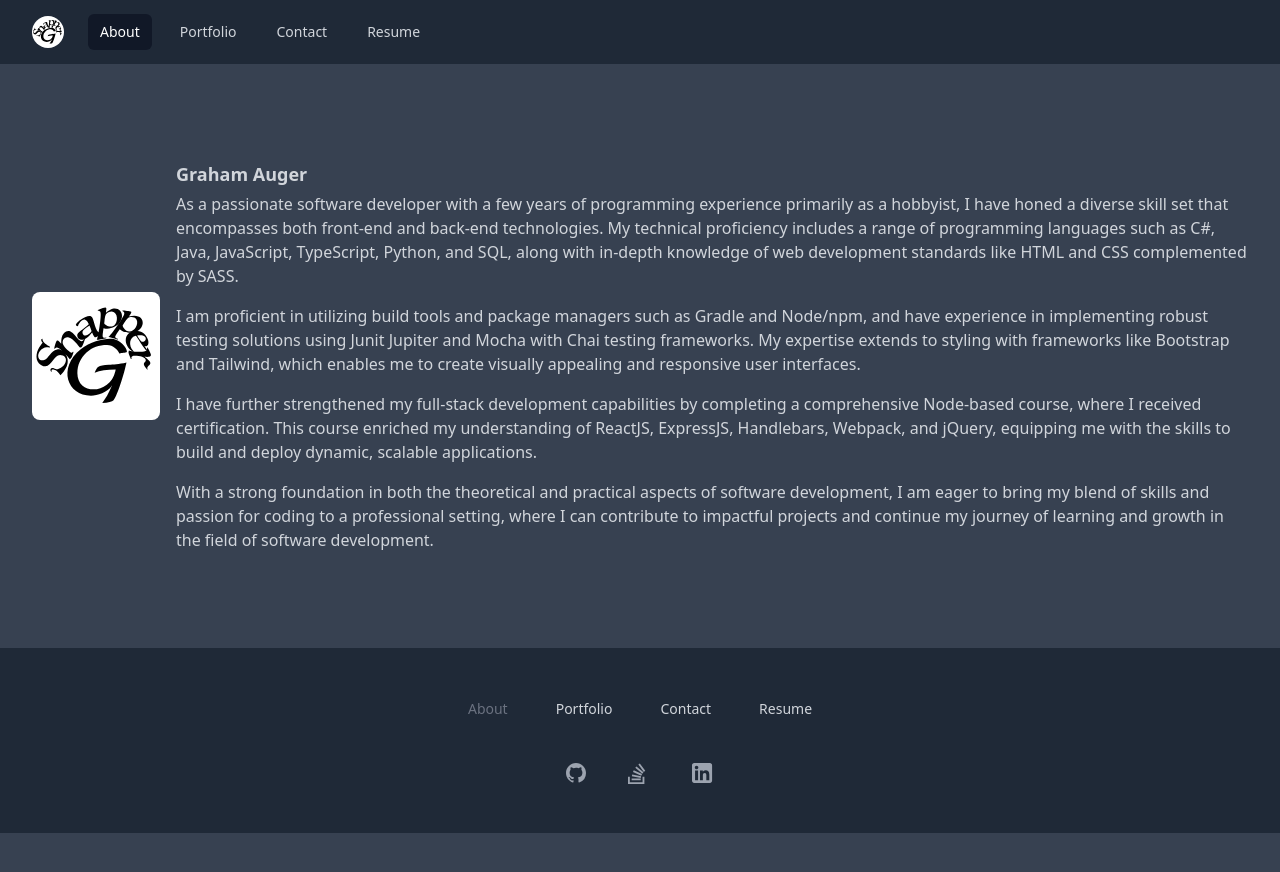
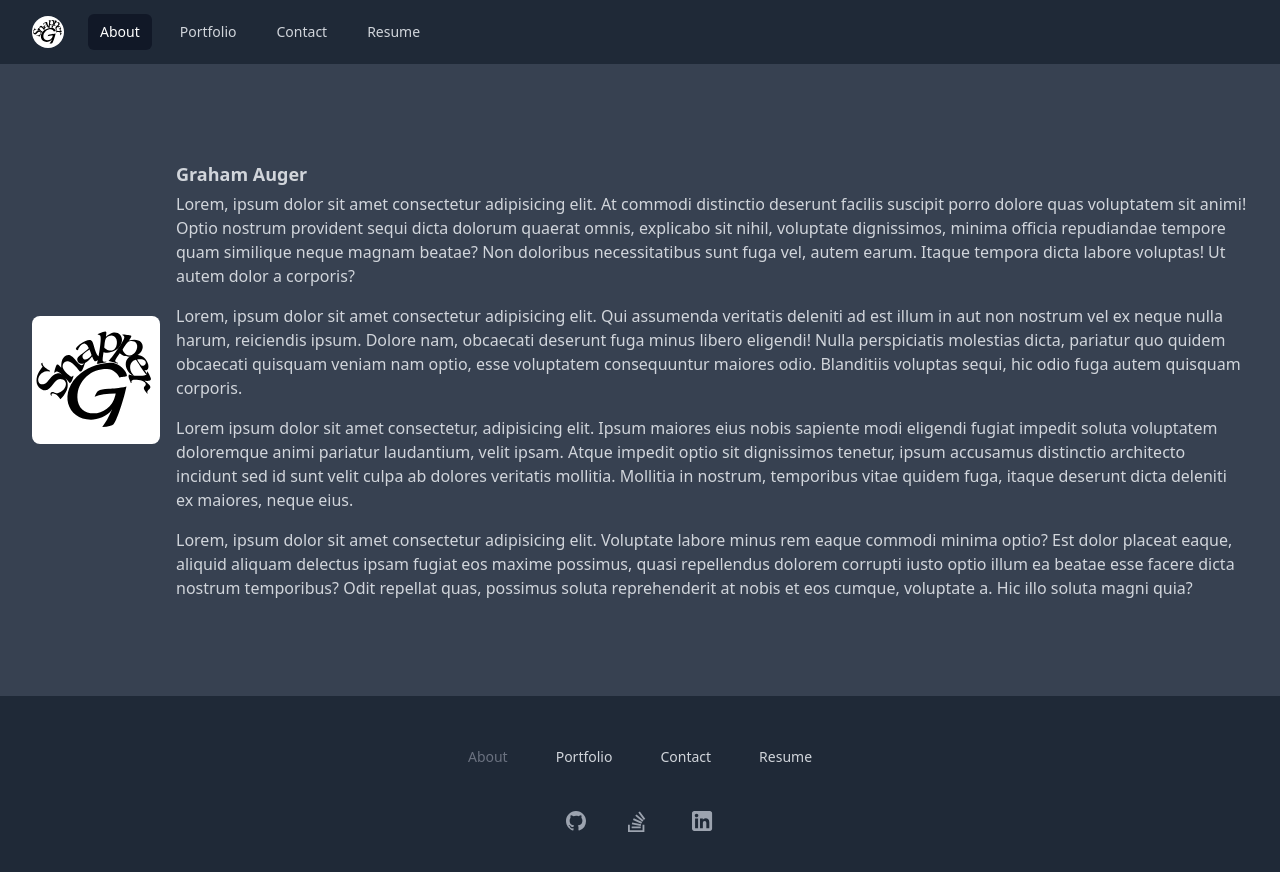
Before and after one commit to SnapperGee/portfolio-client, a React (Vite) app: page / in a window 1280 px wide. Shown: the top 872 px of the page. Before the commit the page ends 833 px from the top, so only its background shows below. Built offline with nearby package versions, Linux system fonts and the light colour scheme.

Commit message:
Replace About page paragraphs with filler text.

```diff
--- a/src/page/about.tsx
+++ b/src/page/about.tsx
@@ -7,24 +7,25 @@ const Paragraphs = () =>
 (
     <>
         <p>
-            I am proficient in utilizing build tools and package managers such as Gradle and Node/npm, and have
-            experience in implementing robust testing solutions using Junit Jupiter and Mocha with Chai testing
-            frameworks. My expertise extends to styling with frameworks like Bootstrap and Tailwind, which enables
-            me to create visually appealing and responsive user interfaces.
+            Lorem, ipsum dolor sit amet consectetur adipisicing elit. Qui assumenda veritatis deleniti ad est illum in
+            aut non nostrum vel ex neque nulla harum, reiciendis ipsum. Dolore nam, obcaecati deserunt fuga minus libero
+            eligendi! Nulla perspiciatis molestias dicta, pariatur quo quidem obcaecati quisquam veniam nam optio, esse
+            voluptatem consequuntur maiores odio. Blanditiis voluptas sequi, hic odio fuga autem quisquam corporis.
         </p>
 
         <p>
-            I have further strengthened my full-stack development capabilities by completing a comprehensive
-            Node-based course, where I received certification. This course enriched my understanding of ReactJS,
-            ExpressJS, Handlebars, Webpack, and jQuery, equipping me with the skills to build and deploy dynamic,
-            scalable applications.
+            Lorem ipsum dolor sit amet consectetur, adipisicing elit. Ipsum maiores eius nobis sapiente modi eligendi
+            fugiat impedit soluta voluptatem doloremque animi pariatur laudantium, velit ipsam. Atque impedit optio sit
+            dignissimos tenetur, ipsum accusamus distinctio architecto incidunt sed id sunt velit culpa ab dolores
+            veritatis mollitia. Mollitia in nostrum, temporibus vitae quidem fuga, itaque deserunt dicta deleniti ex
+            maiores, neque eius.
         </p>
 
         <p>
-            With a strong foundation in both the theoretical and practical aspects of software development, I am
-            eager to bring my blend of skills and passion for coding to a professional setting, where I can
-            contribute to impactful projects and continue my journey of learning and growth in the field of software
-            development.
+            Lorem, ipsum dolor sit amet consectetur adipisicing elit. Voluptate labore minus rem eaque commodi minima
+            optio? Est dolor placeat eaque, aliquid aliquam delectus ipsam fugiat eos maxime possimus, quasi repellendus
+            dolorem corrupti iusto optio illum ea beatae esse facere dicta nostrum temporibus? Odit repellat quas,
+            possimus soluta reprehenderit at nobis et eos cumque, voluptate a. Hic illo soluta magni quia?
         </p>
     </>
 );
@@ -42,11 +43,11 @@ const About = () =>
         <div className="self-center sm:text-left text-gray-300">
             <h4 className="text-lg font-bold">Graham Auger</h4>
             <p className="mt-1">
-                As a passionate software developer with a few years of programming experience primarily as a hobbyist, I
-                have honed a diverse skill set that encompasses both front-end and back-end technologies. My technical
-                proficiency includes a range of programming languages such as C#, Java, JavaScript, TypeScript, Python,
-                and SQL, along with in-depth knowledge of web development standards like HTML and CSS complemented by
-                SASS.
+                Lorem, ipsum dolor sit amet consectetur adipisicing elit. At commodi distinctio deserunt facilis
+                suscipit porro dolore quas voluptatem sit animi! Optio nostrum provident sequi dicta dolorum quaerat
+                omnis, explicabo sit nihil, voluptate dignissimos, minima officia repudiandae tempore quam similique
+                neque magnam beatae? Non doloribus necessitatibus sunt fuga vel, autem earum. Itaque tempora dicta
+                labore voluptas! Ut autem dolor a corporis?
             </p>
 
             <div className="hidden md:block mt-4 space-y-4">
```
